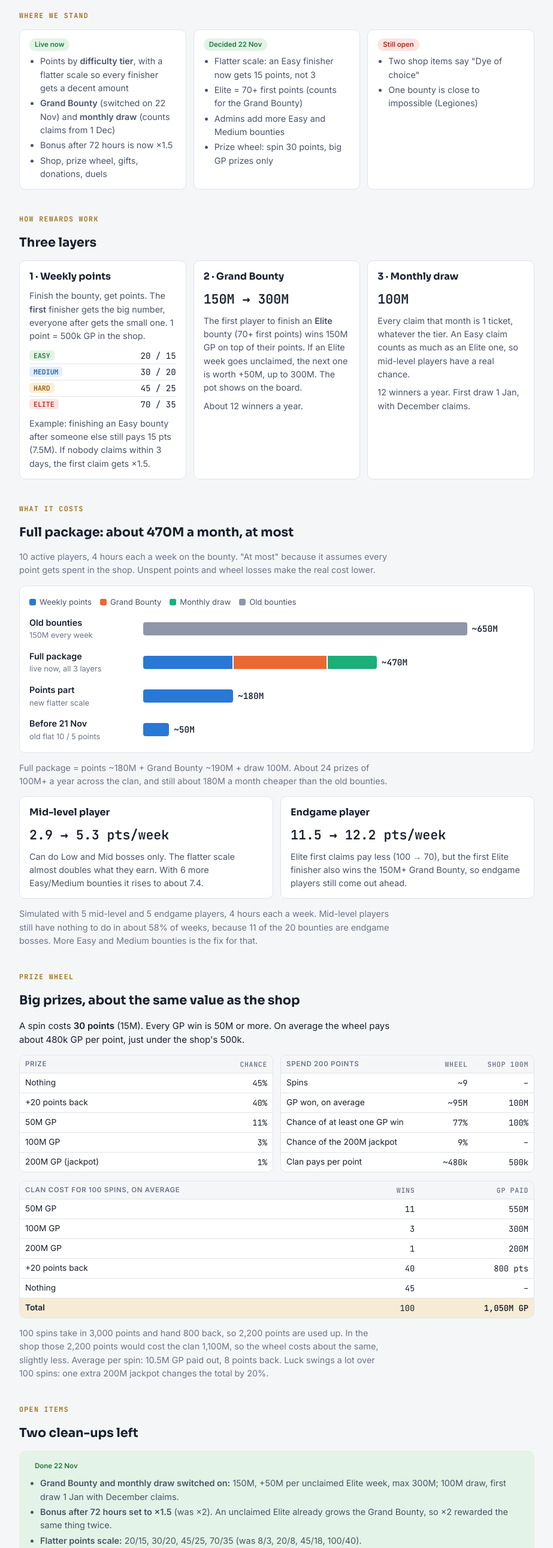
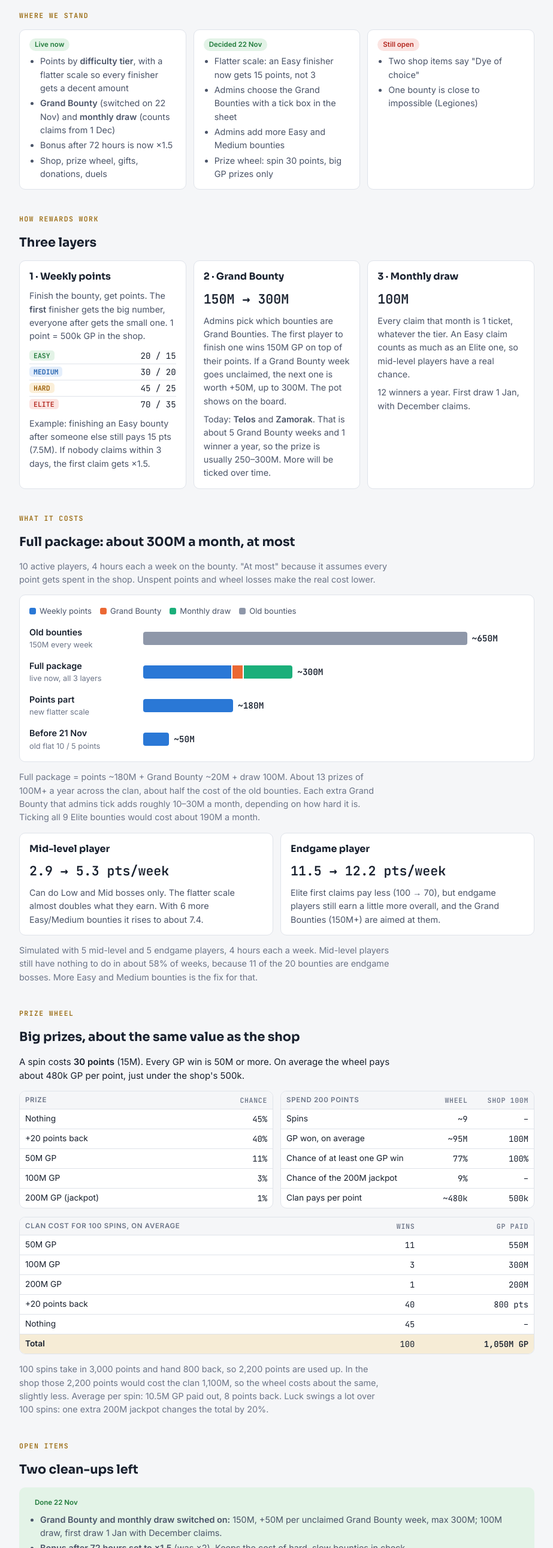
Before and after one commit to myriadclanevents-dot/bountyhunter, a website: page bounty-rewards-review.html in a window 1280 px wide. Shown: the part 220-2800 px from the top of the page at 60% size, without its empty margins (178-1101 px from the left). Drawn offline with Linux system fonts and the light colour scheme.

Commit message:
Rewards page: admin-chosen Grand Bounties, draw from 1 Jan, wheel cost per 100 spins
Co-Authored-By: Claude Opus 5.5 <noreply@anthropic.com>

```diff
--- a/bounty-rewards-review.html
+++ b/bounty-rewards-review.html
@@ -114,7 +114,7 @@ details ul{color:var(--ink-2);font-size:.9rem;padding-left:18px;margin:0;display
     </ul></div>
     <div class="st"><span class="pill good">Decided 22 Nov</span><ul>
       <li>Flatter scale: an Easy finisher now gets 15 points, not 3</li>
-      <li>Elite = 70+ first points (counts for the Grand Bounty)</li>
+      <li>Admins choose the Grand Bounties with a tick box in the sheet</li>
       <li>Admins add more Easy and Medium bounties</li>
       <li>Prize wheel: spin 30 points, big GP prizes only</li>
     </ul></div>
@@ -143,8 +143,8 @@ details ul{color:var(--ink-2);font-size:.9rem;padding-left:18px;margin:0;display
     <div class="hw">
       <h3>2 · Grand Bounty</h3>
       <span class="big">150M → 300M</span>
-      <p>The first player to finish an <b>Elite</b> bounty (70+ first points) wins 150M GP on top of their points. If an Elite week goes unclaimed, the next one is worth +50M, up to 300M. The pot shows on the board.</p>
-      <p class="sub">About 12 winners a year.</p>
+      <p>Admins pick which bounties are Grand Bounties. The first player to finish one wins 150M GP on top of their points. If a Grand Bounty week goes unclaimed, the next one is worth +50M, up to 300M. The pot shows on the board.</p>
+      <p class="sub">Today: <b>Telos</b> and <b>Zamorak</b>. That is about 5 Grand Bounty weeks and 1 winner a year, so the prize is usually 250–300M. More will be ticked over time.</p>
     </div>
     <div class="hw">
       <h3>3 · Monthly draw</h3>
@@ -157,19 +157,19 @@ details ul{color:var(--ink-2);font-size:.9rem;padding-left:18px;margin:0;display
 
 <section>
   <span class="eyebrow">What it costs</span>
-  <h2>Full package: about 470M a month, at most</h2>
+  <h2>Full package: about 300M a month, at most</h2>
   <p class="sub">10 active players, 4 hours each a week on the bounty. "At most" because it assumes every point gets spent in the shop. Unspent points and wheel losses make the real cost lower.</p>
-  <div class="bars" role="img" aria-label="Monthly cost: old bounties about 650M, full package about 470M, points about 180M, before the change about 50M">
+  <div class="bars" role="img" aria-label="Monthly cost: old bounties about 650M, full package about 300M, points about 180M, before the change about 50M">
     <div class="legend"><span><i style="background:var(--s1)"></i>Weekly points</span><span><i style="background:var(--s2)"></i>Grand Bounty</span><span><i style="background:var(--s3)"></i>Monthly draw</span><span><i style="background:var(--old)"></i>Old bounties</span></div>
     <div class="bar"><span class="lab">Old bounties<small>150M every week</small></span><div class="track"><div class="fill" style="width:85%"><i style="width:100%;background:var(--old)"></i></div><b>~650M</b></div></div>
-    <div class="bar"><span class="lab">Full package<small>live now, all 3 layers</small></span><div class="track"><div class="fill" style="width:61.3%"><i style="width:38.6%;background:var(--s1)"></i><i style="width:40.1%;background:var(--s2)"></i><i style="width:21.3%;background:var(--s3)"></i></div><b>~470M</b></div></div>
+    <div class="bar"><span class="lab">Full package<small>live now, all 3 layers</small></span><div class="track"><div class="fill" style="width:39.2%"><i style="width:60%;background:var(--s1)"></i><i style="width:6.7%;background:var(--s2)"></i><i style="width:33.3%;background:var(--s3)"></i></div><b>~300M</b></div></div>
     <div class="bar"><span class="lab">Points part<small>new flatter scale</small></span><div class="track"><div class="fill" style="width:23.6%"><i style="width:100%;background:var(--s1)"></i></div><b>~180M</b></div></div>
     <div class="bar"><span class="lab">Before 21 Nov<small>old flat 10 / 5 points</small></span><div class="track"><div class="fill" style="width:6.8%"><i style="width:100%;background:var(--s1)"></i></div><b>~50M</b></div></div>
   </div>
-  <p class="sub">Full package = points ~180M + Grand Bounty ~190M + draw 100M. About 24 prizes of 100M+ a year across the clan, and still about 180M a month cheaper than the old bounties.</p>
+  <p class="sub">Full package = points ~180M + Grand Bounty ~20M + draw 100M. About 13 prizes of 100M+ a year across the clan, about half the cost of the old bounties. Each extra Grand Bounty that admins tick adds roughly 10–30M a month, depending on how hard it is. Ticking all 9 Elite bounties would cost about 190M a month.</p>
   <div class="how">
     <div class="hw"><h3>Mid-level player</h3><span class="big">2.9 → 5.3 pts/week</span><p>Can do Low and Mid bosses only. The flatter scale almost doubles what they earn. With 6 more Easy/Medium bounties it rises to about 7.4.</p></div>
-    <div class="hw"><h3>Endgame player</h3><span class="big">11.5 → 12.2 pts/week</span><p>Elite first claims pay less (100 → 70), but the first Elite finisher also wins the 150M+ Grand Bounty, so endgame players still come out ahead.</p></div>
+    <div class="hw"><h3>Endgame player</h3><span class="big">11.5 → 12.2 pts/week</span><p>Elite first claims pay less (100 → 70), but endgame players still earn a little more overall, and the Grand Bounties (150M+) are aimed at them.</p></div>
   </div>
   <p class="sub">Simulated with 5 mid-level and 5 endgame players, 4 hours each a week. Mid-level players still have nothing to do in about 58% of weeks, because 11 of the 20 bounties are endgame bosses. More Easy and Medium bounties is the fix for that.</p>
 </section>
@@ -226,10 +226,10 @@ details ul{color:var(--ink-2);font-size:.9rem;padding-left:18px;margin:0;display
   <div class="st" style="background:var(--good-soft);border-color:transparent">
     <span class="pill good">Done 22 Nov</span>
     <ul>
-      <li><b>Grand Bounty and monthly draw switched on:</b> 150M, +50M per unclaimed Elite week, max 300M; 100M draw, first draw 1 Jan with December claims.</li>
-      <li><b>Bonus after 72 hours set to ×1.5</b> (was ×2). An unclaimed Elite already grows the Grand Bounty, so ×2 rewarded the same thing twice.</li>
+      <li><b>Grand Bounty and monthly draw switched on:</b> 150M, +50M per unclaimed Grand Bounty week, max 300M; 100M draw, first draw 1 Jan with December claims.</li>
+      <li><b>Bonus after 72 hours set to ×1.5</b> (was ×2). Keeps the cost of hard, slow bounties in check.</li>
       <li><b>Flatter points scale:</b> 20/15, 30/20, 45/25, 70/35 (was 8/3, 20/8, 45/18, 100/40).</li>
-      <li><b>Elite threshold for the Grand Bounty set to 70</b> first points (Settings → <code>Grand_Bounty_Min_First_Points</code>).</li>
+      <li><b>Admins choose the Grand Bounties:</b> tick box in the Bounties tab's <code>Grand Bounty</code> column. Only ticked bounties count. Today: Telos and Zamorak.</li>
       <li><b>Prize wheel:</b> spin 30 points; Nothing 45, +20 points back 40, 50M 11, 100M 3, 200M 1. About 480k per point.</li>
     </ul>
   </div>
@@ -269,7 +269,7 @@ details ul{color:var(--ink-2);font-size:.9rem;padding-left:18px;margin:0;display
     <li>Each week one of the 20 bounties is picked at random. A 20,000-week simulation estimates who finishes and when.</li>
     <li>A player who spends 4 hours finishes with chance 1 − e<sup>−4 / hours to finish</sup>, times the share of players who can do the boss at all (Low 100%, Mid 80%, High 50%, Very high 25%).</li>
     <li>Drop chances are per kill, counting every drop pile, from the RS3 wiki (read 21 Nov 2026). Kills per hour from the wiki money-making guides, or our own numbers in the Difficulty tab.</li>
-    <li>Grand Bounty: an unclaimed Elite week adds 50M to the next one, up to 300M. The pot resets when someone wins.</li>
+    <li>Grand Bounty: an unclaimed Grand Bounty week adds 50M to the next one, up to 300M. The pot resets when someone wins. Cost simulated with Telos and Zamorak ticked.</li>
     <li>Not counted: Pick next week's bounty, sponsors, duels, gifts, donations. They move points between players and cost the clan nothing.</li>
     <li>Old bounties: 150M paid every week ≈ 650M a month.</li>
   </ul>
@@ -301,8 +301,9 @@ const B=[
  ["Croesus","Croesus","Any of 9 uniques",50,9,0],
  ["ED2","Dragonkin_Laboratory","Any of 3 greater codices",28,2,2],
 ];
+const GRAND=["Telos","Zamorak"]; // ticked in the Bounties tab, 22 Nov
 const DN=["Low","Mid","High","Very high"],TN=["","EASY","MEDIUM","HARD","ELITE"],PTS=["","20 / 15","30 / 20","45 / 25","70 / 35"];
 const rows=B.map(([boss,url,needs,k,kph,d,note])=>{const h=k/kph;let t=h<=2?1:h<=6?2:h<=15?3:4;if(d>=2)t++;t=Math.min(4,t);return{boss,url,needs,h,d,t,note}}).sort((a,b)=>a.t-b.t||a.h-b.h);
-document.getElementById("tierTable").innerHTML=`<thead><tr><th>Boss</th><th>Needs</th><th class="n">Hours</th><th>Boss level</th><th>Tier</th><th class="n">Points</th><th>To do</th></tr></thead><tbody>`+
- rows.map(r=>`<tr><td><b><a href="${W_}${r.url}" target="_blank" rel="noopener" style="color:inherit">${r.boss}</a></b></td><td>${r.needs}</td><td class="n">${r.h<1?"<1":Math.round(r.h)}</td><td>${DN[r.d]}</td><td><span class="tier t${r.t}">${TN[r.t]}</span></td><td class="n">${PTS[r.t]}</td><td>${r.note?`<span class="pill ${r.boss==="Legiones"?"bad":"warn"}">${r.note}</span>`:""}</td></tr>`).join("")+"</tbody>";
+document.getElementById("tierTable").innerHTML=`<thead><tr><th>Boss</th><th>Needs</th><th class="n">Hours</th><th>Boss level</th><th>Tier</th><th class="n">Points</th><th>Grand</th><th>To do</th></tr></thead><tbody>`+
+ rows.map(r=>`<tr><td><b><a href="${W_}${r.url}" target="_blank" rel="noopener" style="color:inherit">${r.boss}</a></b></td><td>${r.needs}</td><td class="n">${r.h<1?"<1":Math.round(r.h)}</td><td>${DN[r.d]}</td><td><span class="tier t${r.t}">${TN[r.t]}</span></td><td class="n">${PTS[r.t]}</td><td>${GRAND.includes(r.boss)?'🏆':''}</td><td>${r.note?`<span class="pill ${r.boss==="Legiones"?"bad":"warn"}">${r.note}</span>`:""}</td></tr>`).join("")+"</tbody>";
 </script>
```
